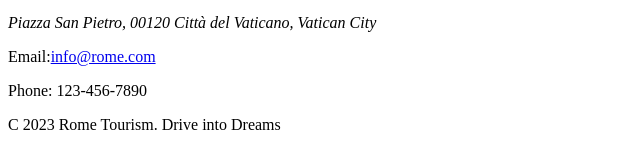
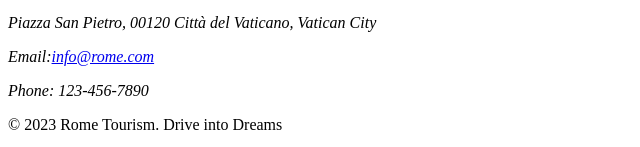
Before and after one commit to premareddys/September_Contest1, a plain HTML site: page index.html in a window 1280 px wide. Shown: the part 1636-1783 px from the top of the page, 0-640 px from the left. Drawn offline with Linux system fonts and the light colour scheme.

Commit message:
file modify

```diff
--- a/index.html
+++ b/index.html
@@ -118,13 +118,13 @@
 			<h1>Contact Us</h1>
             <p><i>Rome tourism Office</i></p>
 			<p><i>Piazza San Pietro, 00120 Città del Vaticano, Vatican City</i></p>
-			<p>Email:<a href="mailto:info@rome.com">info@rome.com</a></p>
-			<p>Phone: 123-456-7890</p>
+			<p><i>Email:<a href="mailto:info@rome.com">info@rome.com</a></i></p>
+			<p><i>Phone: 123-456-7890</i></p>
 	</section>
 	</main>
 	<footer>
 		<section>
-			<p>C 2023 Rome Tourism. Drive into Dreams</p>
+			<p>&copy; 2023 Rome Tourism. Drive into Dreams</p>
 		</section>
 	</footer>
 </body>
```
